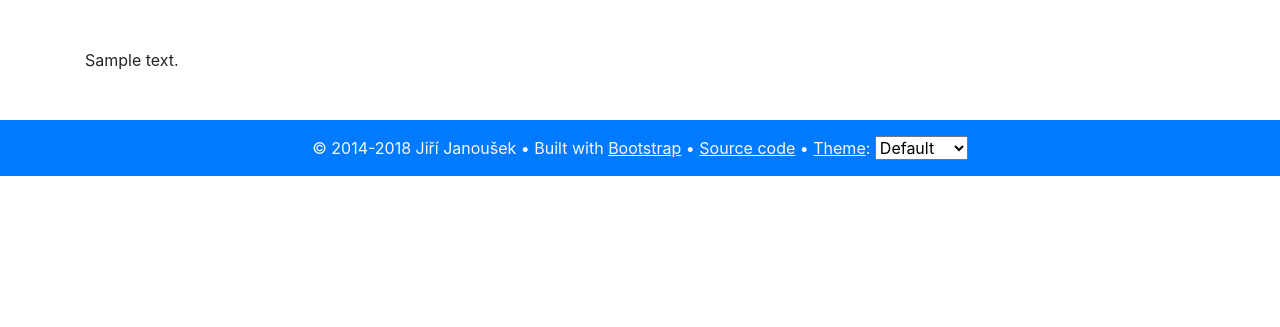
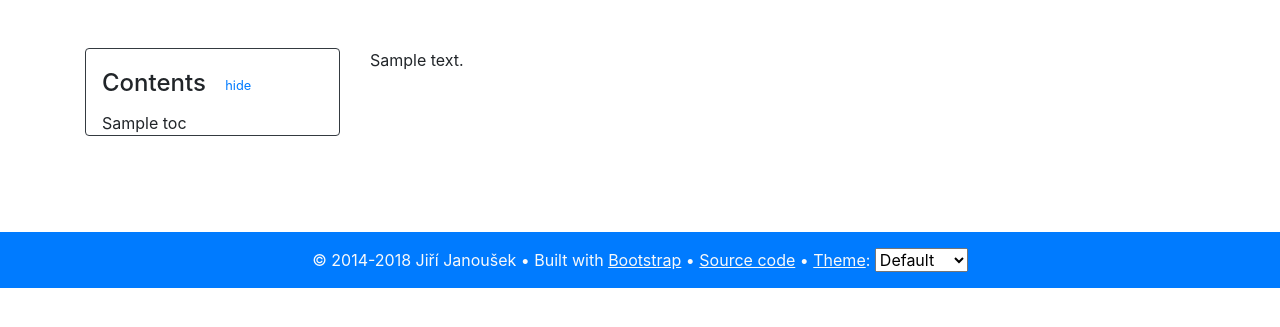
Before and after one commit to tiliado/nuvola.tiliado.eu, a Python web app: template templates/page.html in a window 1280 px wide. Shown: the part 59-386 px from the top of the page. Run offline with Jinja, Linux system fonts and the light colour scheme; the template is opened without the code that fills it: most values are stand-ins (such as "Sample title", 1, 10 or a date in 2020); some libraries are stand-ins or nearby versions.

Commit message:
Add support for table of contents
Signed-off-by: Jiří Janoušek <janousek.jiri@gmail.com>

```diff
--- a/static/css/app.css
+++ b/static/css/app.css
@@ -128,3 +128,22 @@ a.alert-link:hover {
 footer a {
     text-decoration: underline;
 }
+
+#toc-wrapper .btn[aria-expanded] small {
+    display: inline;
+}
+#toc-wrapper .btn[aria-expanded] small:first-child {
+    display: none;
+}
+#toc-wrapper .btn[aria-expanded].collapsed small {
+    display: none;
+}
+#toc-wrapper .btn[aria-expanded].collapsed small:first-child {
+    display: inline;
+}
+#toc ul {
+    padding: 0 0 0 0.9rem;
+}
+#toc ul ul{
+    padding: 0 0 0 1.2rem;
+}
--- a/static/js/app.js
+++ b/static/js/app.js
@@ -202,4 +202,14 @@
 
   setupGalleries(document.querySelectorAll('.gallery'))
   setupStyleSelector()
+
+  var tocCollapse = function () {
+    try {
+      $('#toc').collapse($(window).width() < 992 ? 'hide' : 'show')
+    } catch (e) {
+    }
+  }
+
+  $(window).on('resize', tocCollapse)
+  tocCollapse()
 })(window)
--- a/templates/page.html
+++ b/templates/page.html
@@ -2,6 +2,22 @@
 {% block title %}{{ title }} • {{ super() }}{% endblock %}
 {% block content %}
   <div class="container">
-    {{ body | safe }}
+    <div class="row">
+      {% if toc %}
+        <div class="col-12 col-lg-3">
+          <div class="px-3 pt-3 pb-0 mb-5 border border-dark rounded" id="toc-wrapper">
+            <h4>
+              Contents
+              <button class="btn btn-link" data-toggle="collapse" data-target="#toc"
+                      aria-expanded="true" aria-controls="toc"><small>show</small> <small>hide</small></button>
+            </h4>
+            <div class="collapse show" id="toc">
+            {{ toc | safe }}
+            </div>
+          </div>
+        </div>
+      {% endif %}
+      <div class="{%  if toc %}col-12 col-lg-9{% else %}col-12{% endif %}">{{ body | safe }}</div>
+    </div>
   </div>
 {% endblock %}
```
